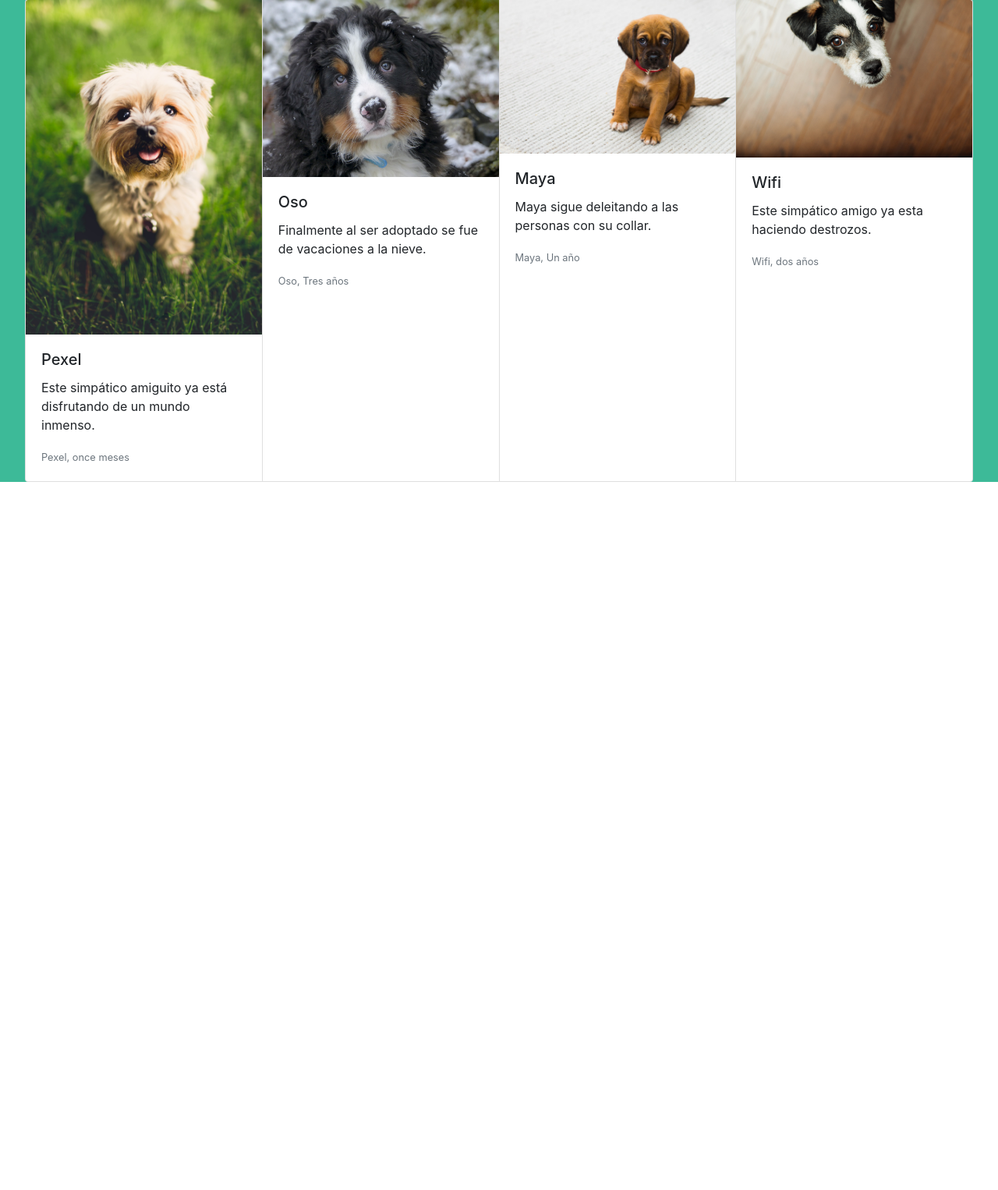
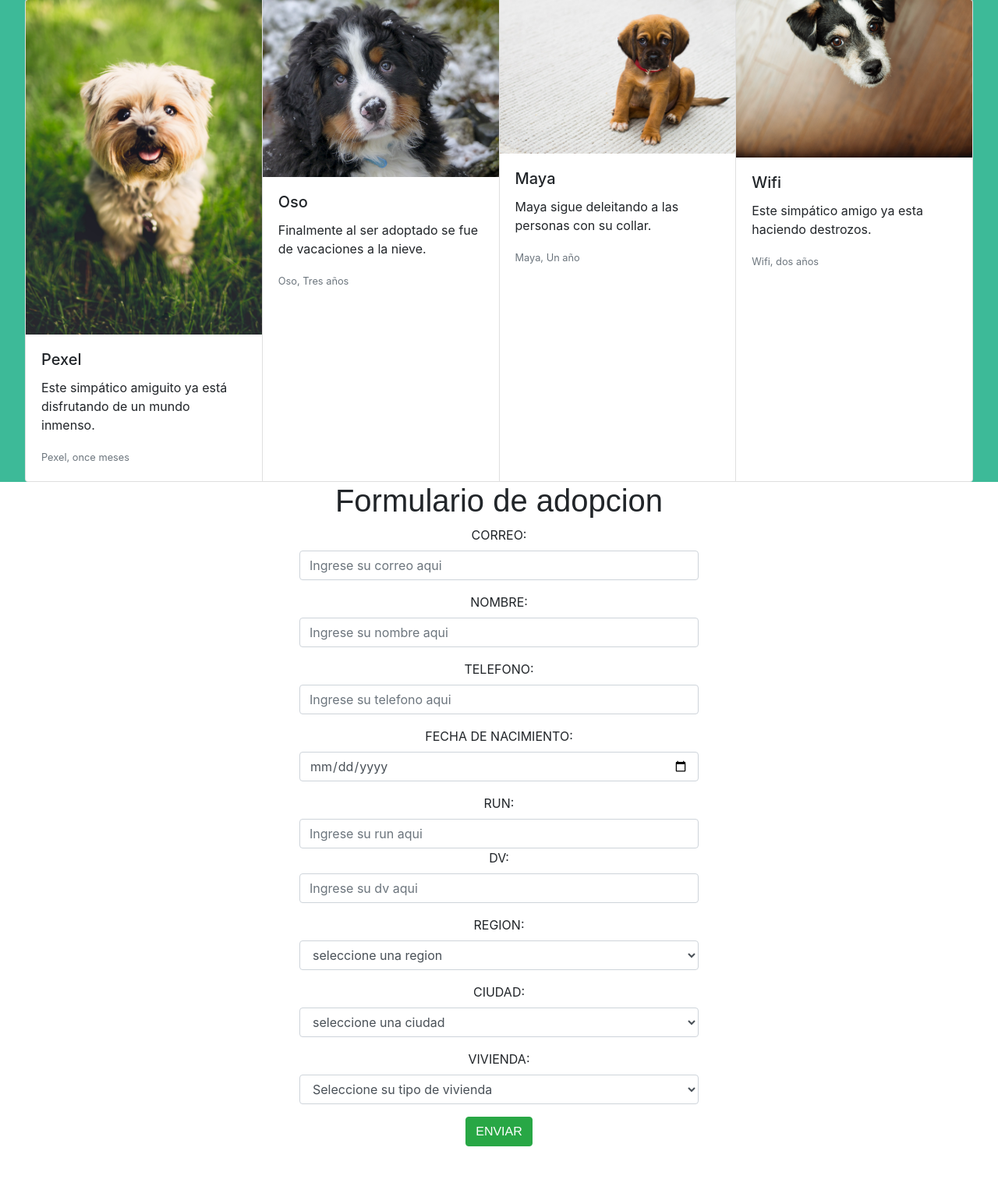
Before and after one commit to Papamono/NIcoChupalo, a Django app: page /inicio/ in a window 1280 px wide. Shown: the part 2380-3906 px from the top of the page at 78% size. Before the commit the page ends 3044 px from the top, so only its background shows below. Run offline with Django 3.2, Linux system fonts and the light colour scheme; some libraries are stand-ins or nearby versions.

Commit message:
Formulario

```diff
--- a/MisPerris/login/templates/inicio.html
+++ b/MisPerris/login/templates/inicio.html
@@ -240,6 +240,67 @@
       </div>
   </div>
 
+  <!--FORMULARIO-->
+  <div class="container-fluid form ">
+    <div class="row">
+      <div class="col-md-12">
+        <form action="test.html" method="POST" id="formulario">
+          <h1 style="font-family: Arial, Helvetica, sans-serif; text-align: unset">Formulario de adopcion</h1>
+            <div class="form-group">
+              <label for="text">CORREO:</label>
+                <input type="email" class="form-control" placeholder="Ingrese su correo aqui" id="correo" required>
+            </div>
+            <div class="form-group">
+              <label for="text">NOMBRE:</label>
+              <input type="text" class="form-control" placeholder="Ingrese su nombre aqui" id="nombre" pattern="[A-Za-z ]+" title="Error ingrese un nombre valido, este debe estar compuesto unicamente por letras." required>
+            </div>
+            <div class="form-group">
+              <label for="text">TELEFONO:</label>
+              <input type="text" class="form-control" placeholder="Ingrese su telefono aqui" id="telefono" title="Error ingrese un numero valido, este debe ser de 9 digitos." pattern="[0-9]{9}" required>
+            </div>
+            <div class="form-group">
+              <label for="text">FECHA DE NACIMIENTO:</label>
+              <input type="date" class="form-control" placeholder="Ingrese su fecha de nacimiento aqui" id="fechaNacimiento" max="2000-12-31" required>
+            </div>
+            <div class="form-group">
+              <label for="text">RUN:</label>
+              <input type="text" class="form-control" placeholder="Ingrese su run aqui" id="run"  pattern="[0-9]{7,8}" title="Error ingrese un run valido, este debe ser de 7 u 8 digitos." required>
+              <label for="text">DV:</label>
+              <input type="text" class="form-control" placeholder="Ingrese su dv aqui" id="run"  pattern="[0-9Kk]{1}" title="Error ingrese un dv valido, este debe ser un digito o {k,K}." required>
+            </div>
+            <div class="form-group">
+              <label for="text">REGION:</label>
+              <select class="form-control" name="region" id="region" required>
+                <option hidden>seleccione una region</option>
+              </select>
+            </div>
+            <div class="form-group">
+              <label for="text">CIUDAD:</label>
+              <select class="form-control" name="ciudad" id="ciudad" required>
+                <option hidden>seleccione una ciudad</option>
+              </select>
+            </div>
+            <div class="form-group">
+              <label for="text">VIVIENDA:</label>
+              <select class="form-control" name="vivienda" id="vivienda" required>
+                <option hidden>Seleccione su tipo de vivienda </option>
+                <option value="casa con patio grande">casa con patio grande</option>
+                <option value="casa con patio pequeño">casa con patio pequeño</option>
+                <option value="casa sin patio">casa sin patio</option>
+                <option value="depatamento">departamento</option>
+              </select>
+            </div>
+            <div>
+              <button type="submit" class="btn btn-success">Enviar</button>
+            </div>
+        </form>
+      </div>
+    </div>
+  </div>
+
+
+
+
   <script src="js/jquery-3.3.1.js"></script>
   <script src="js/bootstrap.js"></script>
   <script src="js/jquery.validate.js"></script>
--- a/MisPerris/login/templates/modificar.html
+++ b/MisPerris/login/templates/modificar.html
@@ -70,11 +70,6 @@
         </div>
       </form>
     </div>
-
-    <div>
-
-
-
   </body>
 
   <div style=" padding-top: 40px;">
```
